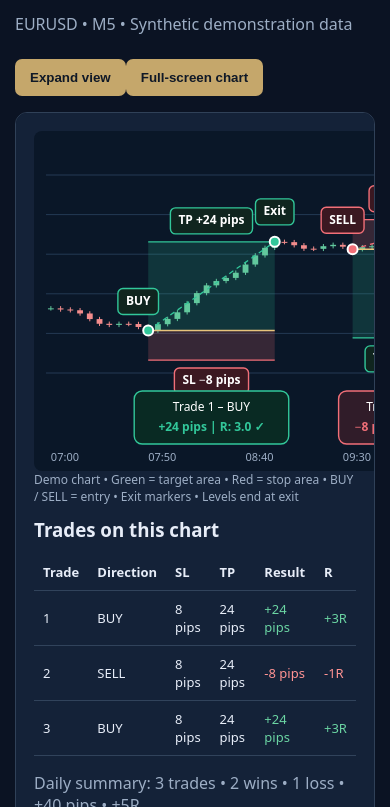
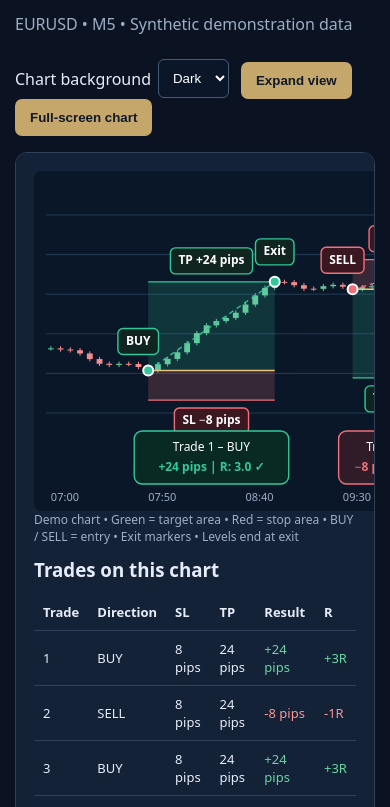
Before and after one commit to Mariskavdh/oudenu-trading, a plain HTML site: page index.html in a window 390 px wide. Both pictures are taken after a click on the button "Forex Trades & Charts". Shown: the part 174-981 px from the top of the page. Drawn offline with Linux system fonts and the light colour scheme.

Commit message:
Add persistent dark and light chart background selector

```diff
--- a/index.html
+++ b/index.html
@@ -6,7 +6,7 @@ body.wide aside{display:none}body.wide main{padding:12px}body.wide canvas{height
 <div class="muted"><span class="pill">TEST • DEMO DATA ONLY</span></div>
 <section class="view active" id="dashboard"><h1>Trading Dashboard</h1><p class="muted">Interactive browser prototype • No live account connection</p><div class="grid"><div class="metric">Demo Trades<b>3</b></div><div class="metric">Demo Win Rate<b>66.7%</b></div><div class="metric">Demo Net Result<b class="positive">+40 pips</b></div><div class="metric">Risk per Trade<b>0.5%</b></div></div><div class="panel"><h3>Getting started</h3><p>Choose a tab to view demo trades, chart, indicator settings, strategy settings, or the backtest lab. All calculations and prices shown are illustrative.</p></div></section>
 <section class="view" id="forex-old" hidden><h1>Forex Trades</h1><div class="panel"><table><thead><tr><th>Pair</th><th>Side</th><th>Result</th><th>R</th></tr></thead><tbody><tr><td>EURUSD</td><td>BUY</td><td class="positive">+24 pips</td><td>+3R</td></tr><tr><td>EURUSD</td><td>SELL</td><td class="negative">-8 pips</td><td>-1R</td></tr><tr><td>EURUSD</td><td>BUY</td><td class="positive">+24 pips</td><td>+3R</td></tr></tbody></table></div></section>
-<section class="view" id="charts"><div class="toolbar"><div><h1>Forex Trades & Charts</h1><p class="muted">EURUSD • M5 • Synthetic demonstration data</p></div><div><button class="btn" onclick="toggleWide()" id="wideBtn">Expand view</button><button class="btn" onclick="toggleFullscreen()">Full-screen chart</button></div></div><div class="panel chartwrap" id="chartwrap"><canvas id="chart"></canvas><div class="muted small">Demo chart • Green = target area • Red = stop area • BUY / SELL = entry • Exit markers • Levels end at exit</div><div class="trade-table"><h3>Trades on this chart</h3><table><thead><tr><th>Trade</th><th>Direction</th><th>SL</th><th>TP</th><th>Result</th><th>R</th></tr></thead><tbody><tr><td>1</td><td>BUY</td><td>8 pips</td><td>24 pips</td><td class="positive">+24 pips</td><td class="positive">+3R</td></tr><tr><td>2</td><td>SELL</td><td>8 pips</td><td>24 pips</td><td class="negative">-8 pips</td><td class="negative">-1R</td></tr><tr><td>3</td><td>BUY</td><td>8 pips</td><td>24 pips</td><td class="positive">+24 pips</td><td class="positive">+3R</td></tr></tbody></table><p class="muted">Daily summary: 3 trades • 2 wins • 1 loss • +40 pips • +5R</p></div></div></section>
+<section class="view" id="charts"><div class="toolbar"><div><h1>Forex Trades & Charts</h1><p class="muted">EURUSD • M5 • Synthetic demonstration data</p></div><div><label style="display:inline-flex;align-items:center;gap:7px;margin-right:12px">Chart background <select id="chartTheme" onchange="setChartTheme(this.value)"><option value="dark">Dark</option><option value="light">Light</option></select></label><button class="btn" onclick="toggleWide()" id="wideBtn">Expand view</button><button class="btn" onclick="toggleFullscreen()">Full-screen chart</button></div></div><div class="panel chartwrap" id="chartwrap"><canvas id="chart"></canvas><div class="muted small">Demo chart • Green = target area • Red = stop area • BUY / SELL = entry • Exit markers • Levels end at exit</div><div class="trade-table"><h3>Trades on this chart</h3><table><thead><tr><th>Trade</th><th>Direction</th><th>SL</th><th>TP</th><th>Result</th><th>R</th></tr></thead><tbody><tr><td>1</td><td>BUY</td><td>8 pips</td><td>24 pips</td><td class="positive">+24 pips</td><td class="positive">+3R</td></tr><tr><td>2</td><td>SELL</td><td>8 pips</td><td>24 pips</td><td class="negative">-8 pips</td><td class="negative">-1R</td></tr><tr><td>3</td><td>BUY</td><td>8 pips</td><td>24 pips</td><td class="positive">+24 pips</td><td class="positive">+3R</td></tr></tbody></table><p class="muted">Daily summary: 3 trades • 2 wins • 1 loss • +40 pips • +5R</p></div></div></section>
 <section class="view" id="indicators"><h1>Indicator Builder</h1><p class="muted">Configure an EMA or SMA and export Pine Script v6.</p><div class="panel"><div class="grid"><label class="field">Indicator name<input id="iname" value="My Trend Indicator"></label><label class="field">Type<select id="itype"><option>EMA</option><option>SMA</option></select></label><label class="field">Period<input id="iperiod" type="number" min="1" value="20"></label><label class="field">Source<select id="isource"><option>close</option><option>open</option><option>high</option><option>low</option><option>hl2</option><option>hlc3</option></select></label></div><button class="btn" onclick="saveIndicator()">Save settings</button><button class="btn" onclick="exportIndicator()">Generate Pine v6</button><pre id="ioutput">Choose your settings and generate Pine Script.</pre></div></section>
 <section class="view" id="strategies"><h1>Strategy Builder</h1><p class="muted">EMA crossover example. The Pine export uses fixed quantity for demonstration; it does not implement calibrated 0.5% risk sizing.</p><div class="panel"><div class="grid"><label class="field">Fast EMA<input id="sfast" type="number" min="1" value="20"></label><label class="field">Slow EMA<input id="sslow" type="number" min="2" value="50"></label><label class="field">Stop (pips)<input id="ssl" type="number" min="1" value="8"></label><label class="field">Reward-to-risk<select id="srr"><option value="2">1:2</option><option value="3" selected>1:3</option><option value="4">1:4</option></select></label></div><button class="btn" onclick="saveStrategy()">Save settings</button><button class="btn" onclick="exportStrategy()">Generate Pine v6</button><pre id="soutput">Strategy export is a test implementation. Validate in TradingView.</pre></div></section>
 <section class="view" id="backtest"><h1>Backtest Lab</h1><p class="muted">Illustrative synthetic-data EMA crossover test. Not evidence of trading profitability.</p><div class="panel"><button class="btn" onclick="runBacktest()">Run demo backtest</button><div id="boutput" class="grid"></div></div></section>
@@ -25,11 +25,13 @@ function exportIndicator(){let p=num('iperiod');if(!Number.isInteger(p)||p<1)ret
 function saveStrategy(){localStorage.setItem('oudenu-strategy',JSON.stringify({fast:num('sfast'),slow:num('sslow'),stop:num('ssl'),rr:num('srr')}));document.getElementById('soutput').textContent='Strategy settings saved in this browser.'}
 function exportStrategy(){let f=num('sfast'),s=num('sslow'),sl=num('ssl'),rr=num('srr');if(![f,s,sl,rr].every(x=>Number.isFinite(x)&&x>0)||f>=s)return alert('Check inputs: fast EMA must be shorter than slow EMA');document.getElementById('soutput').textContent='//@version=6\nstrategy("Oudenu EMA Crossover Demo", overlay=true, pyramiding=0)\nfast = ta.ema(close, '+f+')\nslow = ta.ema(close, '+s+')\nplot(fast, color=color.orange)\nplot(slow, color=color.blue)\npip = syminfo.mintick * 10\nif ta.crossover(fast, slow) and strategy.position_size == 0\n    strategy.entry("Long", strategy.long)\nif ta.crossunder(fast, slow) and strategy.position_size == 0\n    strategy.entry("Short", strategy.short)\nif strategy.position_size > 0\n    strategy.exit("Long Exit", "Long", stop=strategy.position_avg_price - '+sl+' * pip, limit=strategy.position_avg_price + '+(sl*rr)+' * pip)\nif strategy.position_size < 0\n    strategy.exit("Short Exit", "Short", stop=strategy.position_avg_price + '+sl+' * pip, limit=strategy.position_avg_price - '+(sl*rr)+' * pip)';}
 function runBacktest(){let prices=Array.from({length:220},(_,i)=>1.08+i*.000002+Math.sin(i*.24)*.00045+Math.sin(i*.047)*.00065),ema=(p,n)=>{let k=2/(n+1),v=p[0];return p.map(x=>v=x*k+v*(1-k))};let a=ema(prices,num('sfast')),b=ema(prices,num('sslow')),signals=0;for(let i=1;i<prices.length;i++)if((a[i-1]-b[i-1])*(a[i]-b[i])<0)signals++;document.getElementById('boutput').innerHTML='<div class="metric">Synthetic candles<b>220</b></div><div class="metric">EMA crossover signals<b>'+signals+'</b></div><div class="metric">Live profitability<b>Not tested</b></div>'; }
-function toggleWide(){document.body.classList.toggle('wide');document.getElementById('wideBtn').textContent=document.body.classList.contains('wide')?'Show sidebar':'Expand view';drawChart()}function toggleFullscreen(){let el=document.getElementById('chartwrap');if(document.fullscreenElement){document.exitFullscreen()}else if(el.requestFullscreen){el.requestFullscreen().then(drawChart).catch(()=>toggleWide())}else toggleWide()}document.addEventListener('fullscreenchange',()=>setTimeout(drawChart,100));window.addEventListener('resize',()=>{if(document.getElementById('charts').classList.contains('active'))drawChart()});function drawChart(){
+function toggleWide(){document.body.classList.toggle('wide');document.getElementById('wideBtn').textContent=document.body.classList.contains('wide')?'Show sidebar':'Expand view';drawChart()}function toggleFullscreen(){let el=document.getElementById('chartwrap');if(document.fullscreenElement){document.exitFullscreen()}else if(el.requestFullscreen){el.requestFullscreen().then(drawChart).catch(()=>toggleWide())}else toggleWide()}document.addEventListener('fullscreenchange',()=>setTimeout(drawChart,100));window.addEventListener('resize',()=>{if(document.getElementById('charts').classList.contains('active'))drawChart()});document.getElementById('chartTheme').value=localStorage.getItem('oudenu-chart-theme')==='light'?'light':'dark';
+function setChartTheme(theme){if(theme!=='light'&&theme!=='dark')return;localStorage.setItem('oudenu-chart-theme',theme);document.getElementById('chartTheme').value=theme;drawChart()}
+function drawChart(){
   const c=document.getElementById('chart'),r=c.getBoundingClientRect();
   if(!r.width||!r.height)return;
   const d=window.devicePixelRatio||1;c.width=Math.round(r.width*d);c.height=Math.round(r.height*d);
-  const ctx=c.getContext('2d');ctx.scale(d,d);
+  const ctx=c.getContext('2d');ctx.scale(d,d);const light=(localStorage.getItem('oudenu-chart-theme')==='light');ctx.fillStyle=light?'#ffffff':'#0a1728';ctx.fillRect(0,0,r.width,r.height);
   const w=r.width,h=r.height,left=12,right=w-78,top=44,bottom=h-98;
   const trades=[{a:10,b:23,buy:true,entry:1.08500,result:24},{a:31,b:42,buy:false,entry:1.08720,result:-8},{a:52,b:67,buy:true,entry:1.08640,result:24}];
   trades.forEach(t=>{t.sl=t.entry+(t.buy?-1:1)*.0008;t.tp=t.entry+(t.buy?1:-1)*.0024;t.exit=t.entry+(t.buy?1:-1)*t.result*.0001});
@@ -41,22 +43,22 @@ function toggleWide(){document.body.classList.toggle('wide');document.getElement
   const hi=Math.max(...bars.map(b=>b.h),...trades.map(t=>Math.max(t.sl,t.tp)))+.00035;
   const step=(right-left)/75,x=i=>left+(i+.5)*step,y=p=>bottom-(p-lo)/(hi-lo)*(bottom-top);
   ctx.font='11px system-ui';ctx.textBaseline='middle';
-  for(let j=0;j<6;j++){const p=lo+(hi-lo)*j/5,yy=y(p);ctx.strokeStyle='#243a54';ctx.beginPath();ctx.moveTo(left,yy);ctx.lineTo(right,yy);ctx.stroke();ctx.fillStyle='#9daec5';ctx.fillText(p.toFixed(5),right+9,yy)}
+  for(let j=0;j<6;j++){const p=lo+(hi-lo)*j/5,yy=y(p);ctx.strokeStyle=light?'#e0e5ed':'#243a54';ctx.beginPath();ctx.moveTo(left,yy);ctx.lineTo(right,yy);ctx.stroke();ctx.fillStyle=light?'#41536a':'#9daec5';ctx.fillText(p.toFixed(5),right+9,yy)}
   trades.forEach(t=>{const xx=x(t.a),ww=x(t.b)-xx;ctx.fillStyle='rgba(50,199,154,.17)';ctx.fillRect(xx,Math.min(y(t.entry),y(t.tp)),ww,Math.abs(y(t.entry)-y(t.tp)));ctx.fillStyle='rgba(241,111,120,.19)';ctx.fillRect(xx,Math.min(y(t.entry),y(t.sl)),ww,Math.abs(y(t.entry)-y(t.sl)))});
-  bars.forEach((b,i)=>{const xx=x(i);ctx.strokeStyle=b.c>=b.o?'#62c89d':'#f38c8c';ctx.fillStyle=ctx.strokeStyle;ctx.beginPath();ctx.moveTo(xx,y(b.h));ctx.lineTo(xx,y(b.l));ctx.stroke();ctx.fillRect(xx-Math.min(3,step*.3),Math.min(y(b.o),y(b.c)),Math.min(6,step*.6),Math.max(1,Math.abs(y(b.o)-y(b.c))))});
+  bars.forEach((b,i)=>{const xx=x(i);ctx.strokeStyle=b.c>=b.o?(light?'#14875b':'#62c89d'):(light?'#c54251':'#f38c8c');ctx.fillStyle=ctx.strokeStyle;ctx.beginPath();ctx.moveTo(xx,y(b.h));ctx.lineTo(xx,y(b.l));ctx.stroke();ctx.fillRect(xx-Math.min(3,step*.3),Math.min(y(b.o),y(b.c)),Math.min(6,step*.6),Math.max(1,Math.abs(y(b.o)-y(b.c))))});
   trades.forEach((t,i)=>{
     const xx=x(t.a),end=x(t.b);
-    const badge=(text,cx,cy,color)=>{ctx.font='bold 12px system-ui';const ww=ctx.measureText(text).width+16;ctx.fillStyle='#10251f';if(color==='#f16f78')ctx.fillStyle='#3b1821';ctx.strokeStyle=color;ctx.lineWidth=1.4;ctx.beginPath();ctx.roundRect(cx-ww/2,cy-13,ww,26,5);ctx.fill();ctx.stroke();ctx.fillStyle='#fff';ctx.textAlign='center';ctx.fillText(text,cx,cy);ctx.textAlign='left'};
+    const badge=(text,cx,cy,color)=>{ctx.font='bold 12px system-ui';const ww=ctx.measureText(text).width+16;ctx.fillStyle=light?'#e4f7ee':'#10251f';if(color==='#f16f78')ctx.fillStyle=light?'#ffedf0':'#3b1821';ctx.strokeStyle=color;ctx.lineWidth=1.4;ctx.beginPath();ctx.roundRect(cx-ww/2,cy-13,ww,26,5);ctx.fill();ctx.stroke();ctx.fillStyle=light?'#152b38':'#fff';ctx.textAlign='center';ctx.fillText(text,cx,cy);ctx.textAlign='left'};
     [[t.tp,'TP +24 pips','#32c79a'],[t.sl,'SL −8 pips','#f16f78'],[t.entry,'','#e7c47c']].forEach(([price,title,color])=>{ctx.strokeStyle=color;ctx.lineWidth=1.3;ctx.beginPath();ctx.moveTo(xx,y(price));ctx.lineTo(end,y(price));ctx.stroke();if(title)badge(title,(xx+end)/2,y(price)+(price>t.entry?-21:21),color)});
     const color=t.result>0?'#32c79a':'#f16f78';
     ctx.setLineDash([5,4]);ctx.strokeStyle=color;ctx.beginPath();ctx.moveTo(xx,y(t.entry));ctx.lineTo(end,y(t.exit));ctx.stroke();ctx.setLineDash([]);
-    [[xx,t.entry],[end,t.exit]].forEach(([cx,p])=>{ctx.fillStyle=color;ctx.strokeStyle='#fff';ctx.lineWidth=2;ctx.beginPath();ctx.arc(cx,y(p),5,0,Math.PI*2);ctx.fill();ctx.stroke()});
+    [[xx,t.entry],[end,t.exit]].forEach(([cx,p])=>{ctx.fillStyle=color;ctx.strokeStyle=light?'#203047':'#fff';ctx.lineWidth=2;ctx.beginPath();ctx.arc(cx,y(p),5,0,Math.PI*2);ctx.fill();ctx.stroke()});
     badge(t.buy?'BUY':'SELL',xx-10,y(t.entry)-29,t.buy?'#32c79a':'#f16f78');
     badge('Exit',end,y(t.exit)+(t.result>0?-30:30),color);
-    const center=(xx+end)/2,boxW=Math.max(120,Math.min(220,end-xx+28));ctx.fillStyle=t.result>0?'#092a23':'#301c29';ctx.strokeStyle=color;ctx.beginPath();ctx.roundRect(center-boxW/2,h-80,boxW,53,8);ctx.fill();ctx.stroke();ctx.textAlign='center';ctx.fillStyle='#fff';ctx.font='12px system-ui';ctx.fillText('Trade '+(i+1)+' – '+(t.buy?'BUY':'SELL'),center,h-63);ctx.font='bold 12px system-ui';ctx.fillStyle=color;ctx.fillText((t.result>0?'+':'−')+Math.abs(t.result)+' pips | R: '+(t.result>0?'3.0 ✓':'−1.0 ×'),center,h-43);ctx.textAlign='left';
+    const center=(xx+end)/2,boxW=Math.max(120,Math.min(220,end-xx+28));ctx.fillStyle=t.result>0?(light?'#e4f7ee':'#092a23'):(light?'#ffedf0':'#301c29');ctx.strokeStyle=color;ctx.beginPath();ctx.roundRect(center-boxW/2,h-80,boxW,53,8);ctx.fill();ctx.stroke();ctx.textAlign='center';ctx.fillStyle=light?'#152b38':'#fff';ctx.font='12px system-ui';ctx.fillText('Trade '+(i+1)+' – '+(t.buy?'BUY':'SELL'),center,h-63);ctx.font='bold 12px system-ui';ctx.fillStyle=color;ctx.fillText((t.result>0?'+':'−')+Math.abs(t.result)+' pips | R: '+(t.result>0?'3.0 ✓':'−1.0 ×'),center,h-43);ctx.textAlign='left';
 
   });
-  ctx.fillStyle='#9daec5';ctx.font='11px system-ui';for(let i=0;i<75;i+=10){const minutes=7*60+i*5;ctx.fillText(String(Math.floor(minutes/60)).padStart(2,'0')+':'+String(minutes%60).padStart(2,'0'),x(i),h-13)}
+  ctx.fillStyle=light?'#41536a':'#9daec5';ctx.font='11px system-ui';for(let i=0;i<75;i+=10){const minutes=7*60+i*5;ctx.fillText(String(Math.floor(minutes/60)).padStart(2,'0')+':'+String(minutes%60).padStart(2,'0'),x(i),h-13)}
 }
 document.getElementById('csv').onchange=async e=>{let f=e.target.files[0];if(!f)return;let txt=await f.text();document.getElementById('csvout').textContent=txt.split(/\r?\n/).slice(0,12).join('\n')};
 try{let i=JSON.parse(localStorage.getItem('oudenu-indicator'));if(i){document.getElementById('iname').value=i.name;document.getElementById('itype').value=i.type;document.getElementById('iperiod').value=i.period;document.getElementById('isource').value=i.source}let s=JSON.parse(localStorage.getItem('oudenu-strategy'));if(s){document.getElementById('sfast').value=s.fast;document.getElementById('sslow').value=s.slow;document.getElementById('ssl').value=s.stop;document.getElementById('srr').value=s.rr}}catch(e){}
```
